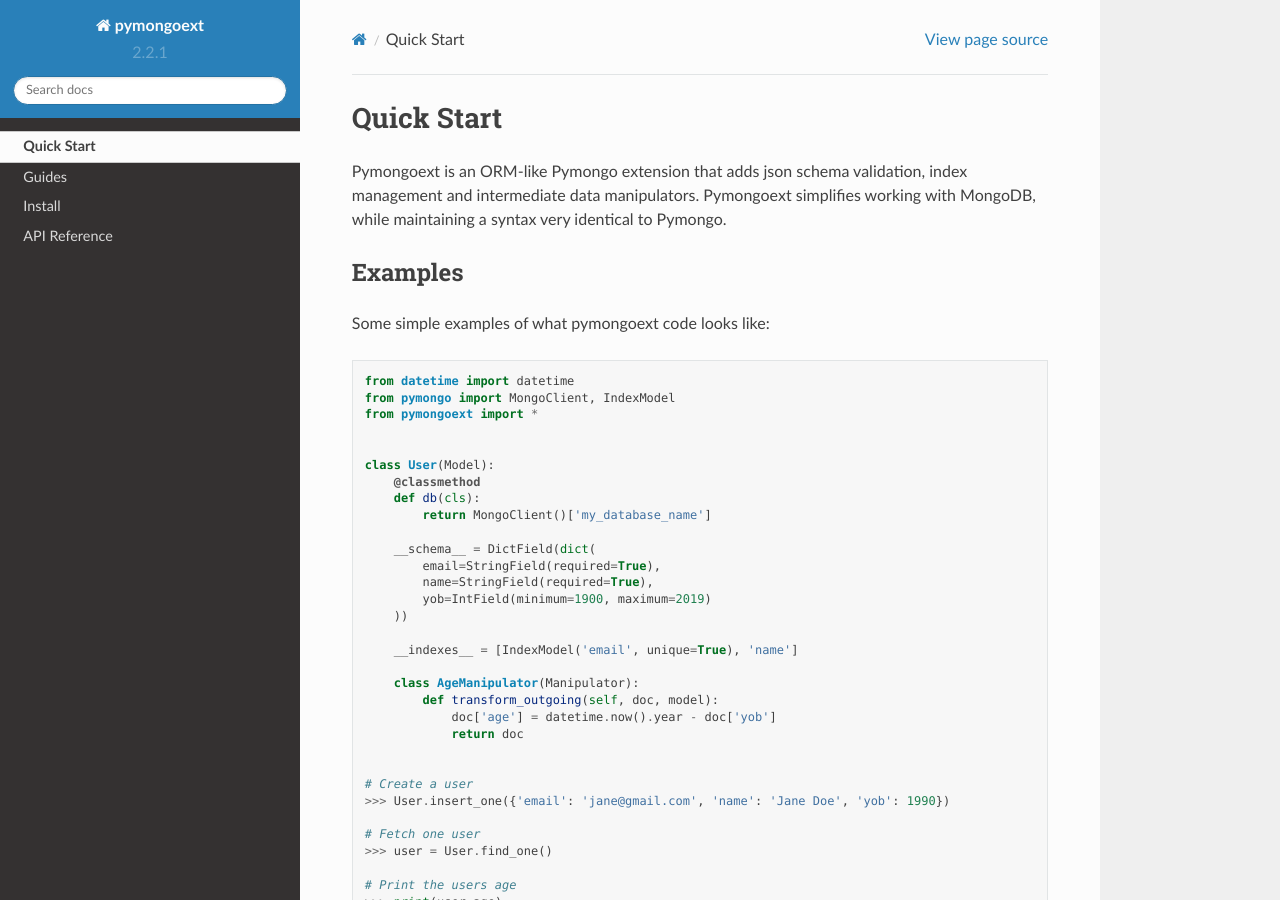
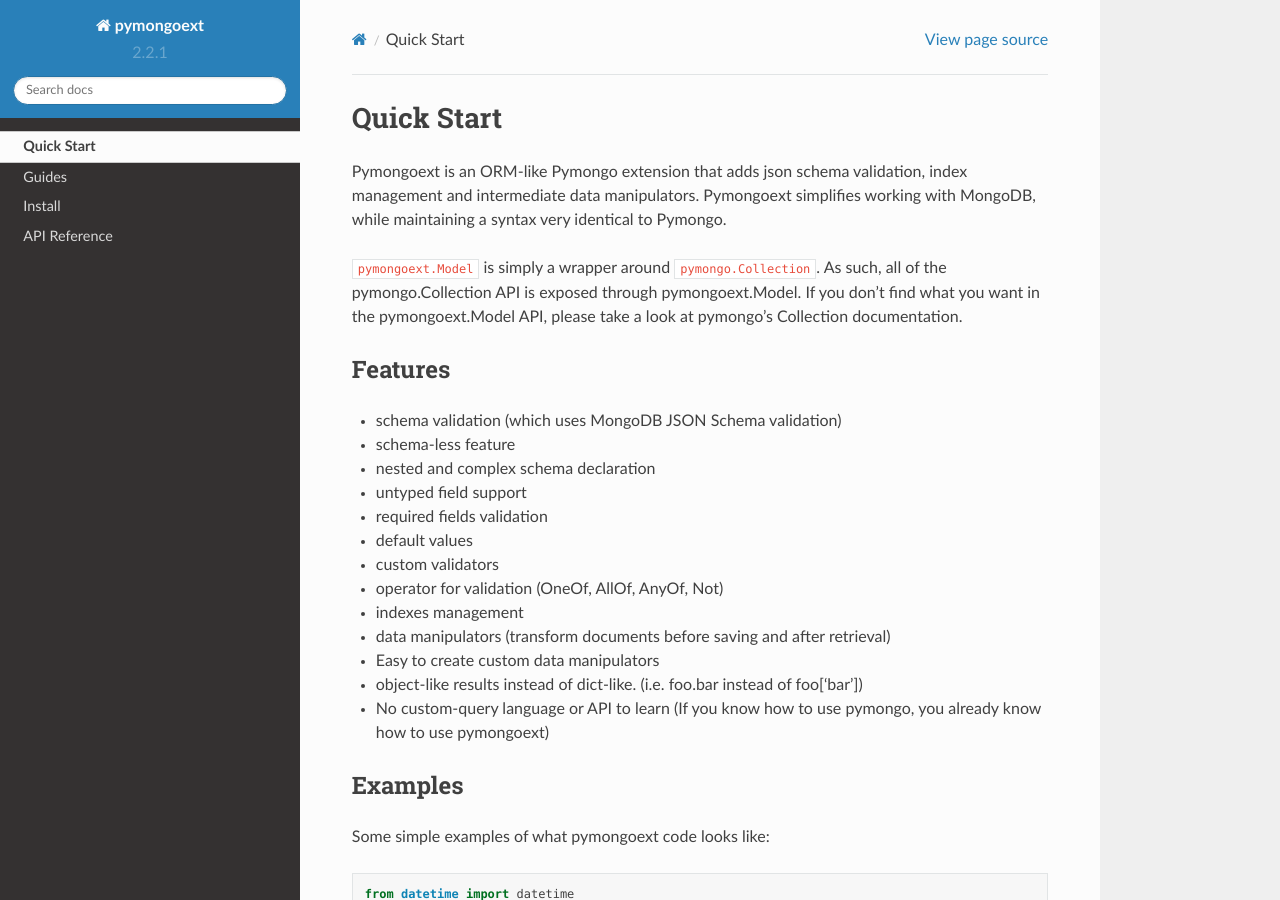
Before and after one commit to musyoka-morris/pymongoext, a Sphinx documentation site: the page built from docs/index.rst, in a window 1280 px wide and 900 px high. Built offline with Sphinx 7.4.7 and the Read the Docs theme 2.0.0, drawn with Linux system fonts in a browser that asks for light colours.

Commit message:
Document features

```diff
--- a/docs/index.rst
+++ b/docs/index.rst
@@ -5,6 +5,27 @@
 index management and intermediate data manipulators.
 Pymongoext simplifies working with MongoDB, while maintaining a syntax very identical to Pymongo.
 
+``pymongoext.Model`` is simply a wrapper around ``pymongo.Collection``.
+As such, all of the pymongo.Collection API is exposed through pymongoext.Model.
+If you don't find what you want in the pymongoext.Model API,
+please take a look at pymongo's Collection documentation.
+
+Features
+=========
+
+- schema validation (which uses MongoDB JSON Schema validation)
+- schema-less feature
+- nested and complex schema declaration
+- untyped field support
+- required fields validation
+- default values
+- custom validators
+- operator for validation (OneOf, AllOf, AnyOf, Not)
+- indexes management
+- data manipulators (transform documents before saving and after retrieval)
+- Easy to create custom data manipulators
+- object-like results instead of dict-like. (i.e. foo.bar instead of foo['bar'])
+- No custom-query language or API to learn (If you know how to use pymongo, you already know how to use pymongoext)
 
 Examples
 =========
```
